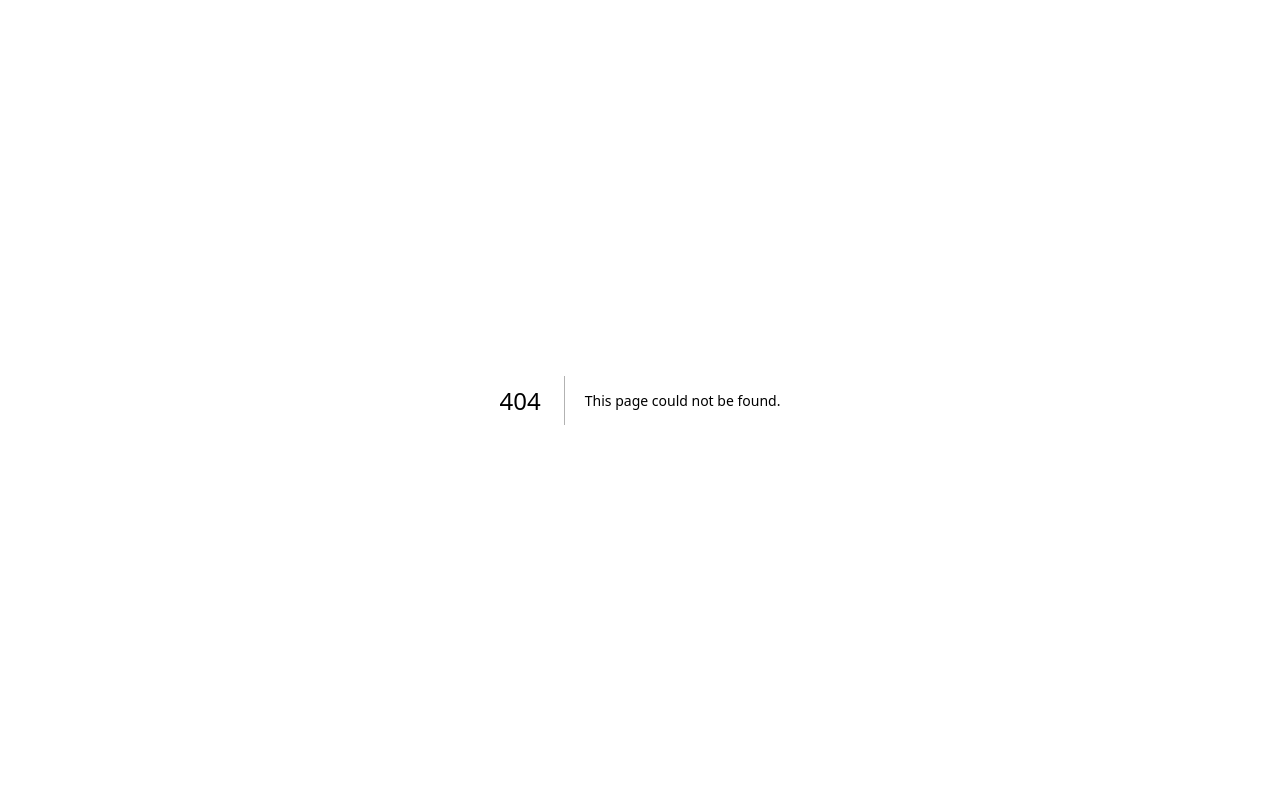
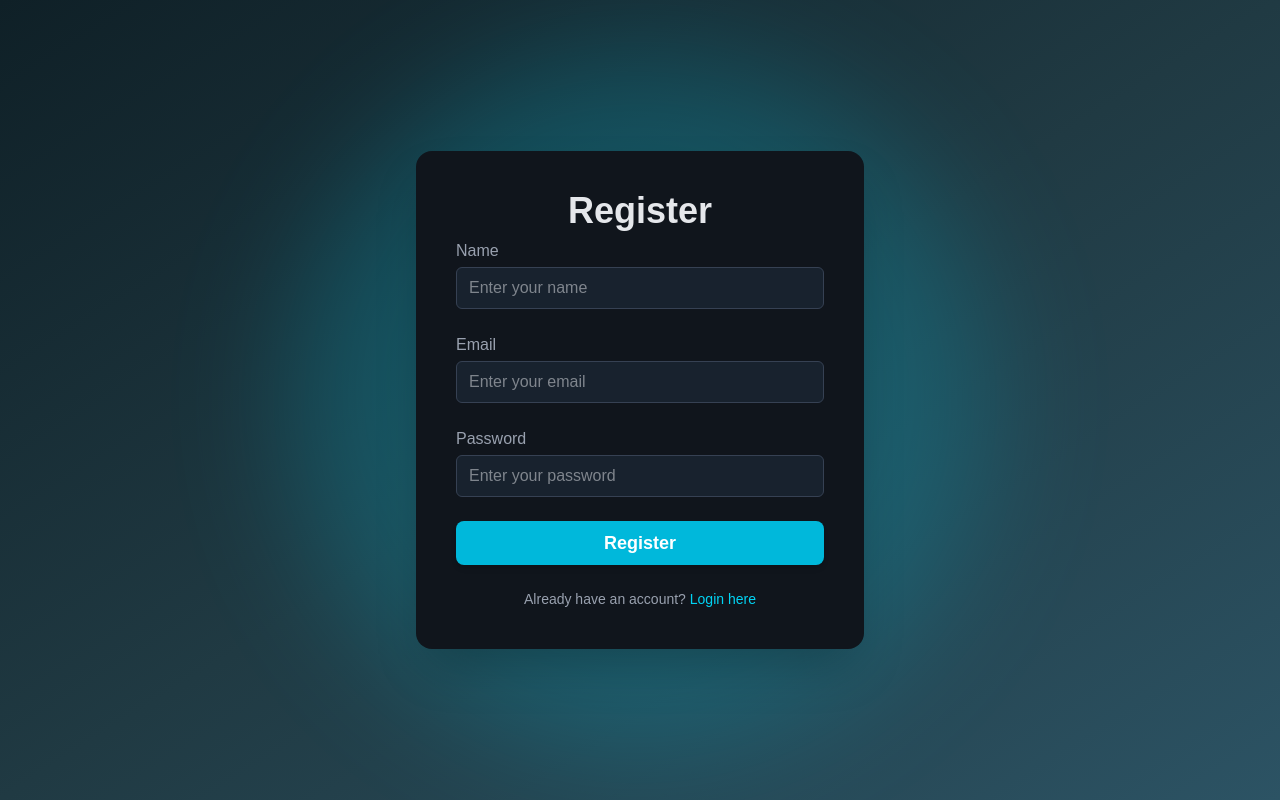
Before and after one commit to crowdsourced-event-planning/cep, a Next.js app in the folder crowdsourced_event_planning/: page /register in a window 1280 px wide. Before the commit this address had no page. Built offline with nearby package versions, Linux system fonts and the light colour scheme.

Commit message:
feat:register done

```diff
--- a/crowdsourced_event_planning/package.json
+++ b/crowdsourced_event_planning/package.json
@@ -16,6 +16,7 @@
     "path-to-regexp": "^8.2.0",
     "react": "^19.0.0",
     "react-dom": "^19.0.0",
+    "sweetalert2": "^11.22.0",
     "zod": "^3.25.28"
   },
   "devDependencies": {
--- /dev/null
+++ b/crowdsourced_event_planning/src/app/login/page.tsx
@@ -0,0 +1,9 @@
+
+
+export default function Register() {
+    return (
+        <div>
+            <h1>ini halaman login</h1>
+        </div>
+    )
+}
--- /dev/null
+++ b/crowdsourced_event_planning/src/app/register/action.tsx
@@ -0,0 +1,38 @@
+'use server';
+
+import { IInput } from "./page";
+
+export default async function doRegister(input: IInput) {
+    try {
+        const res = await fetch(`${process.env.NEXT_PUBLIC_BASE_URL}/api/register`, {
+            method: 'POST',
+            headers: {
+                'content-type': 'application/json',
+            },
+            body: JSON.stringify(input),
+            cache: 'no-store',
+        })
+
+        console.log(res, "<<<<< res doRegister");
+
+        const data = await res.json()
+
+        if (!res.ok) {
+            return {
+                success: false,
+                message: data.message
+            }
+        }
+
+        return {
+            success: true,
+            message: "Registration successful!"
+        }
+
+    } catch (error) {
+        return {
+            success: false,
+            message: "Network error occurred"
+        }
+    }
+}
--- /dev/null
+++ b/crowdsourced_event_planning/src/app/register/page.tsx
@@ -0,0 +1,130 @@
+'use client'
+
+import React, { useState } from "react";
+import doRegister from "./action";
+import Swal from 'sweetalert2';
+import { useRouter } from "next/navigation";
+import Link from "next/link";
+
+export interface IInput {
+    name: string;
+    email: string;
+    password: string;
+}
+
+export default function Register() {
+    const [input, setInput] = useState<IInput>({
+        name: "",
+        email: "",
+        password: ""
+    })
+
+    const router = useRouter();
+
+    const [loading, setLoading] = useState(false);
+
+    const handleSubmit = async (e: React.FormEvent<HTMLFormElement>) => {
+        e.preventDefault();
+        setLoading(true);
+
+        try {
+            const result = await doRegister(input);
+
+            if (result && !result.success) {
+                Swal.fire({
+                    icon: 'error',
+                    title: 'Registration Failed!',
+                    text: result.message,
+                    confirmButtonColor: '#3b82f6'
+                });
+            } else if (result && result.success) {
+                await Swal.fire({
+                    icon: 'success',
+                    title: 'Registration Success!',
+                    text: 'Redirecting to login...',
+                    showConfirmButton: false
+                });
+
+                router.push('/login');
+            }
+
+        } catch (error) {
+            Swal.fire({
+                icon: 'error',
+                title: 'Error!',
+                text: 'Something went wrong. Please try again.',
+                confirmButtonColor: '#3b82f6'
+            });
+        } finally {
+            setLoading(false);
+        }
+    };
+
+    const handleChange = (e: React.ChangeEvent<HTMLInputElement>) => {
+        const { name, value } = e.target;
+        setInput((prev) => ({ ...prev, [name]: value }));
+    };
+
+    return (
+        <div className="relative min-h-screen flex flex-col items-center justify-center bg-gradient-to-br from-[#0f2027] via-[#203a43] to-[#2c5364] overflow-hidden">
+            <div className="absolute inset-0 z-0 flex items-center justify-center">
+                <div className="w-[700px] h-[700px] rounded-full bg-cyan-400 opacity-20 blur-3xl"></div>
+            </div>
+            <form
+                onSubmit={handleSubmit}
+                className="z-10 bg-[#10151c] bg-opacity-95 p-10 rounded-2xl shadow-2xl flex flex-col items-center space-y-6 min-w-[350px] w-full max-w-md"
+            >
+                <h1 className="text-gray-200 font-bold text-4xl text-center mb-2">Register</h1>
+                <div className="flex flex-col w-full">
+                    <label className="text-gray-400 text-base mb-1">Name</label>
+                    <input
+                        type="text"
+                        placeholder="Enter your name"
+                        name="name"
+                        value={input.name}
+                        onChange={handleChange}
+                        className="border border-gray-700 rounded-md bg-[#18222e] py-2 px-3 w-full text-gray-200 focus:outline-none focus:ring-2 focus:ring-cyan-400 transition"
+                        disabled={loading}
+                    />
+                </div>
+                <div className="flex flex-col w-full">
+                    <label className="text-gray-400 text-base mb-1">Email</label>
+                    <input
+                        type="text"
+                        placeholder="Enter your email"
+                        name="email"
+                        value={input.email}
+                        onChange={handleChange}
+                        className="border border-gray-700 rounded-md bg-[#18222e] py-2 px-3 w-full text-gray-200 focus:outline-none focus:ring-2 focus:ring-cyan-400 transition"
+                        disabled={loading}
+                    />
+                </div>
+                <div className="flex flex-col w-full">
+                    <label className="text-gray-400 text-base mb-1">Password</label>
+                    <input
+                        type="password"
+                        placeholder="Enter your password"
+                        name="password"
+                        value={input.password}
+                        onChange={handleChange}
+                        className="border border-gray-700 rounded-md bg-[#18222e] py-2 px-3 w-full text-gray-200 focus:outline-none focus:ring-2 focus:ring-cyan-400 transition"
+                        disabled={loading}
+                    />
+                </div>
+                <button
+                    type="submit"
+                    disabled={loading}
+                    className="bg-cyan-500 w-full py-2 px-4 rounded-lg cursor-pointer hover:bg-cyan-600 transition duration-200 disabled:opacity-50 disabled:cursor-not-allowed text-white font-semibold text-lg shadow-md"
+                >
+                    {loading ? 'Registering...' : 'Register'}
+                </button>
+                <p className="text-gray-400 text-sm">
+                    Already have an account?{" "}
+                    <Link href="/login" className="text-cyan-400 hover:underline">
+                        Login here
+                    </Link>
+                </p>
+            </form>
+        </div>
+    )
+}
```
Also changed, not shown: 1 other file (tests, documents, lock files or other folders).
